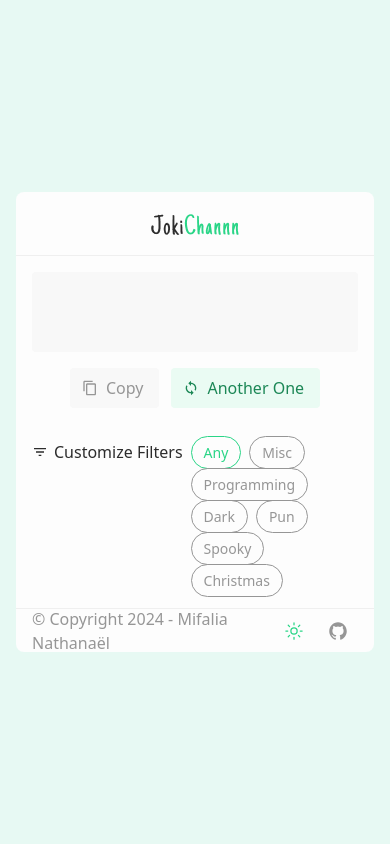
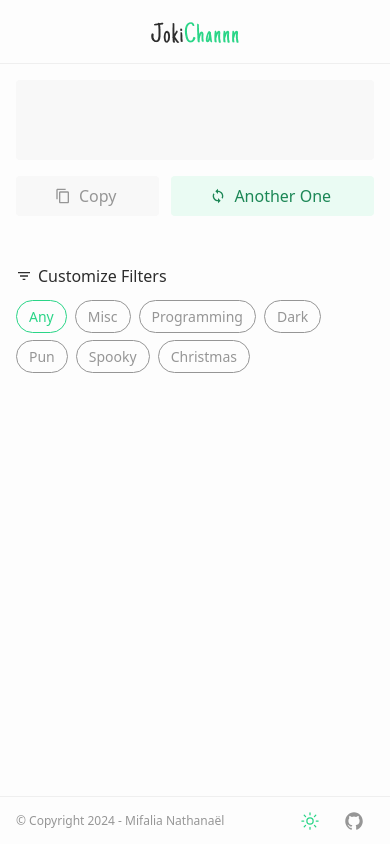
Before and after one commit to Mifalia/jokichan, a React (Vite) app: page / in a window 390 px wide. Built offline with nearby package versions, Linux system fonts and the light colour scheme; no server answers.

Commit message:
fix : responsive design

```diff
--- a/src/assets/css/main.css
+++ b/src/assets/css/main.css
@@ -7,7 +7,7 @@
 
 @layer base {
   html {
-    @apply bg-global-layout-fill text-content;
+    @apply md:bg-global-layout-fill text-content;
   }
 
   p {
@@ -51,6 +51,6 @@
 
 @layer utilities {
   .app-container {
-    @apply container sm:max-w-3xl mx-auto px-4;
+    @apply container md:max-w-3xl mx-auto md:px-4;
   }
 }
--- a/src/components/Footer.tsx
+++ b/src/components/Footer.tsx
@@ -9,8 +9,8 @@ function Footer() {
   };
 
   return (
-    <footer className='h-11 px-4 flex justify-between items-center border-t border-t-border'>
-      <span className='font-thin font-sans text-neutral'>© Copyright 2024 - Mifalia Nathanaël</span>
+    <footer className={'h-12 md:h-11 px-4 flex justify-between items-center border-t border-t-border mt-auto'}>
+      <span className='font-thin font-sans text-neutral text-xs md:text-sm'>© Copyright 2024 - Mifalia Nathanaël</span>
       <div className='flex gap-1'>
         <button className='rounded h-10 w-10 flex justify-center items-center text-primary' onClick={handleThemeToggle}>
           {themeStore.theme === 'light' ? <IoSunnyOutline size={20} /> : <RxMoon size={20} />}
--- a/src/pages/main/MainPage.tsx
+++ b/src/pages/main/MainPage.tsx
@@ -22,7 +22,7 @@ function MainPage() {
   return (
     <div id='layout' className='app-container h-screen flex flex-col justify-center text-content'>
       {/* main frame */}
-      <div id='main' className='bg-fill rounded-lg flex flex-col'>
+      <div id='main' className='h-full md:h-fit bg-fill rounded-none md:rounded-lg flex flex-col'>
         {/* header */}
         <Header />
         {/* body */}
@@ -41,21 +41,21 @@ function MainPage() {
             )}
           </p>
           <div className='mt-4 p-0 flex flex-row justify-center items-center gap-3'>
-            <button className='button button-icon-start button-default'>
+            <button className='button button-icon-start button-default shrink-0 justify-center grow md:grow-0'>
               <MdOutlineContentCopy size={16} />
               copy
             </button>
-            <button className='button button-icon-start button-primary' onClick={handleGenerateClick}>
+            <button className='button button-icon-start button-primary shrink-0 justify-center grow md:grow-0' onClick={handleGenerateClick}>
               <MdLoop size={16} />
               another one
             </button>
           </div>
-          <div className='mt-8 flex justify-start items-start gap-2'>
+          <div className='mt-12 md:mt-8 flex flex-col md:flex-row justify-start items-start gap-4'>
             <div className='flex flex-start items-center gap-1.5 font-extralight p-0 w-fit capitalize shrink-0 grow-0'>
               <MdFilterList size={16} />
               customize filters
             </div>
-            <div className='flex flex-start flex-wrap gap-2'>
+            <div className='flex flex-start flex-wrap gap-x-2 gap-y-4'>
               {jokeStore.categories?.map((category, index) => (
                 <div key={index} className='w-fit h-fit'>
                   <input type='checkbox' id={category.name + 'Checkbox'} name={category.name} value={category.name} className='hidden' />
--- a/tailwind.config.js
+++ b/tailwind.config.js
@@ -15,6 +15,9 @@ export default {
         'global-layout-fill': 'var(--global-layout-fill)',
       },
     },
+    screens: {
+      md: '768px',
+    },
   },
   plugins: [],
 };
```
